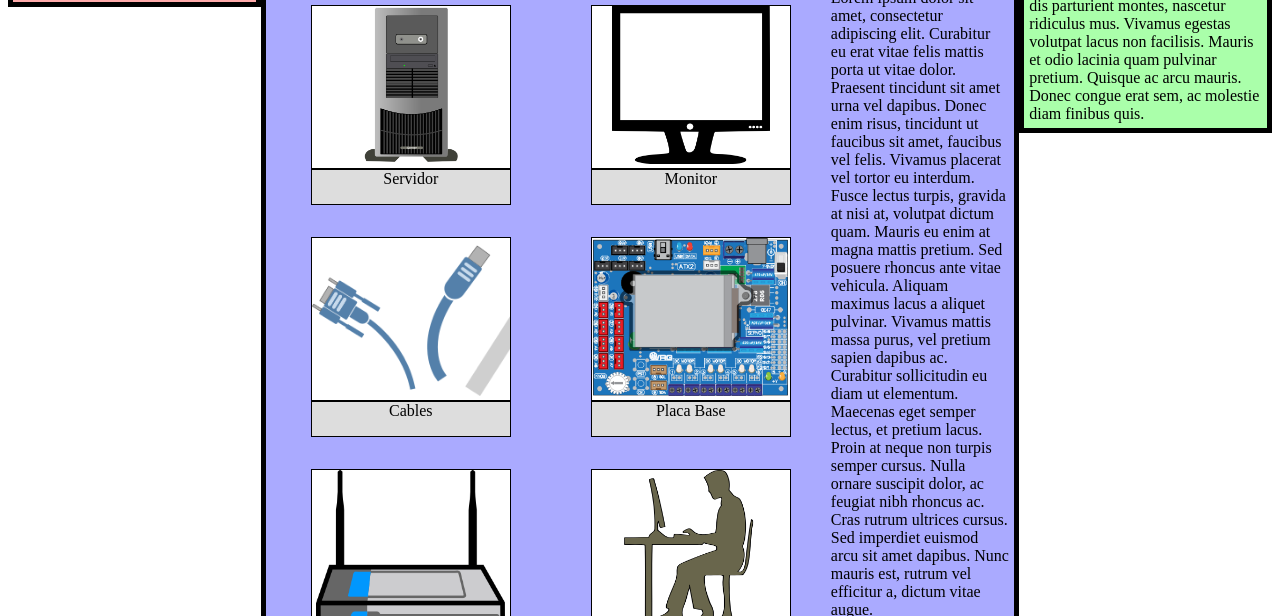
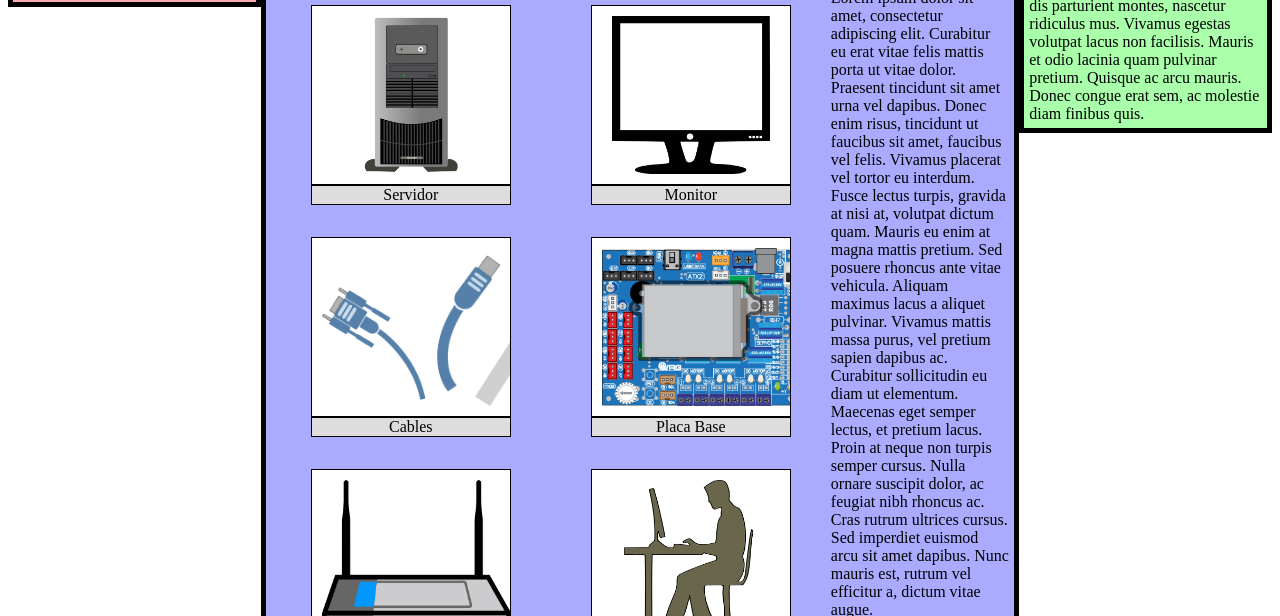
Before and after one commit to mmiiqquueell/posicionarCSS, a plain HTML site: page index.html in a window 1280 px wide. Shown: the part 178-794 px from the top of the page. Drawn offline with Linux system fonts and the light colour scheme.

Commit message:
retoca estilos galeria imágenes

```diff
--- a/estilos.css
+++ b/estilos.css
@@ -34,6 +34,9 @@ figure{
 }
 figure img{
   height:80%;
+  display:block;
+  margin:auto;
+  padding:10px;
 }
 figure figcaption{
 	border-top:2px solid black;
```
